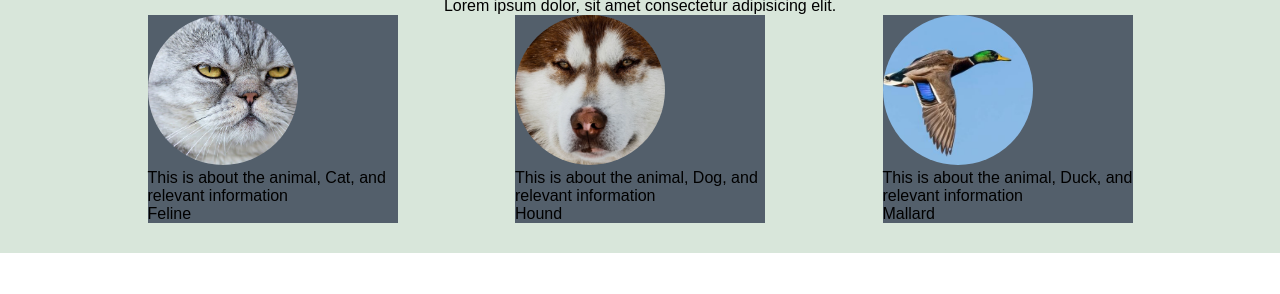
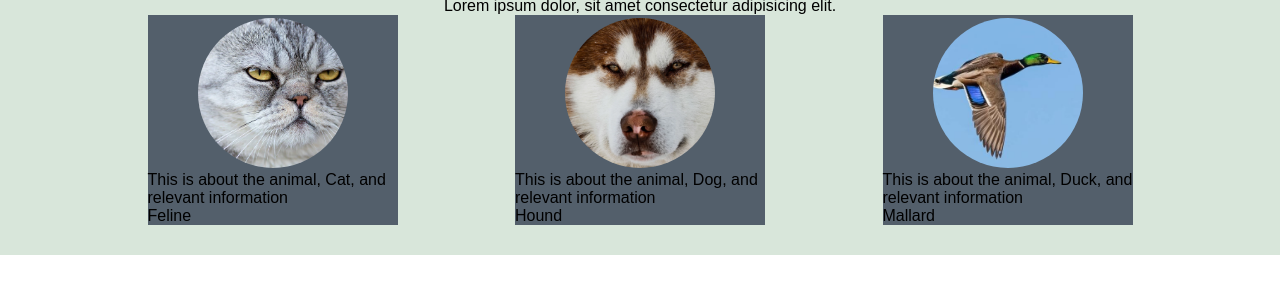
Before and after one commit to mrtrpak/Advanced-Frontend-Development, a plain HTML site: page Fundamentals-of-UI-Design/Typography/index.html in a window 1280 px wide. Shown: the part 70-364 px from the top of the page. Drawn offline with Linux system fonts and the light colour scheme.

Commit message:
centering images

```diff
--- a/Fundamentals-of-UI-Design/Typography/style.css
+++ b/Fundamentals-of-UI-Design/Typography/style.css
@@ -27,6 +27,10 @@ img {
   height: 150px;
   object-fit: cover;
   border-radius: 50%;
+  /* to center image display must be block to use margin trick */
+  display: block;
+  margin: 0 auto;
+  padding: 3px;
 }
 
 /* child selector to only change what is within main */
```
